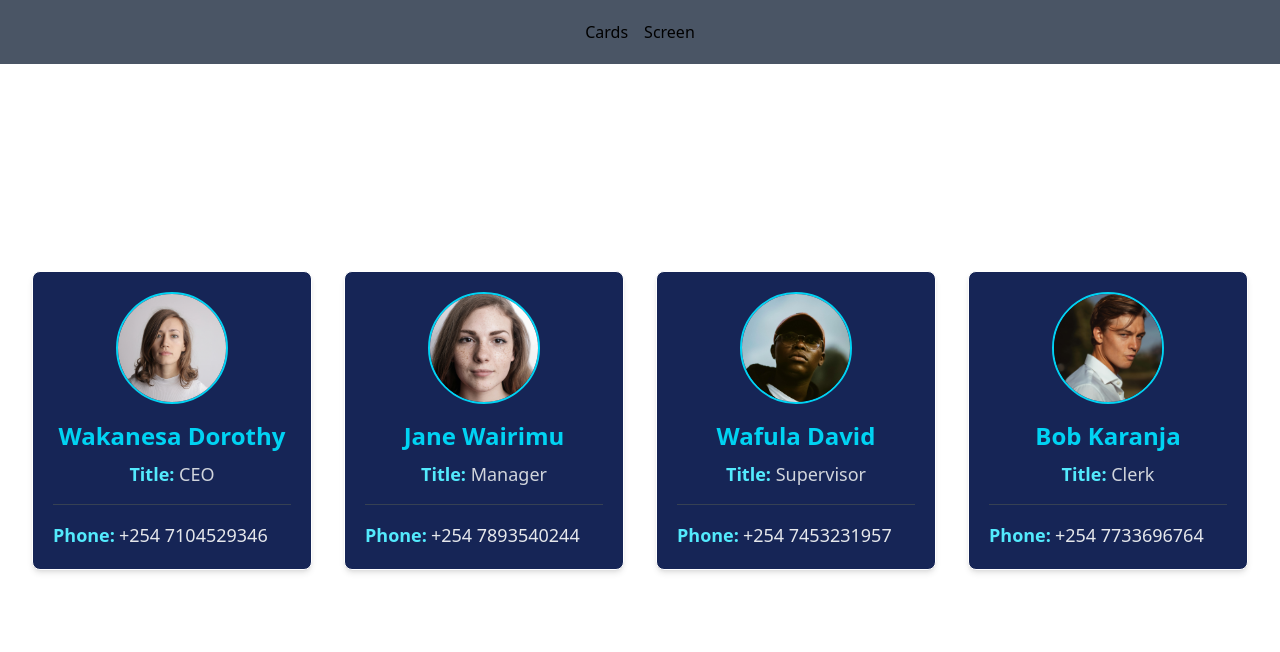
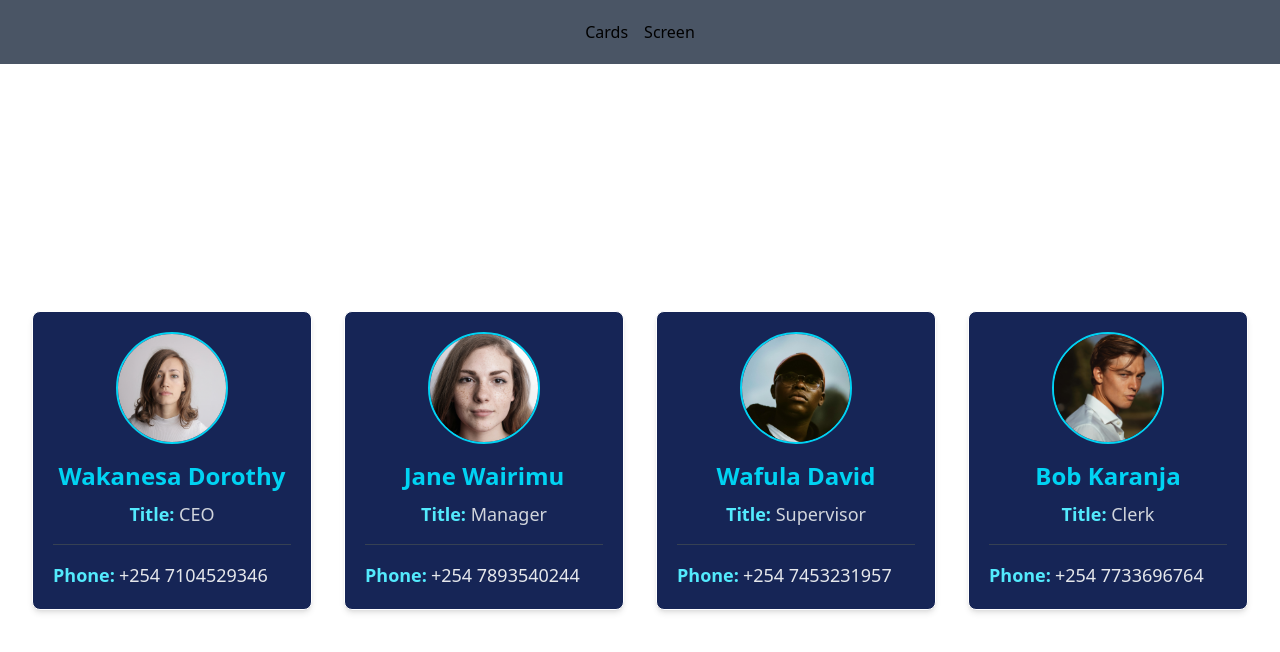
Before and after one commit to jeffkaberagithara-guru/Tasks, a React (Vite) app: page / in a window 1280 px wide. Shown: the top 652 px of the page. Built offline with nearby package versions, Linux system fonts and the light colour scheme.

Commit message:
Modified made.

```diff
--- a/src/components/BusinessCard.jsx
+++ b/src/components/BusinessCard.jsx
@@ -1,6 +1,6 @@
 function BusinessCard({name, title, image, phone}) {
     return (
-        <div className="p-4 mt-10 sm:p-5 w-full max-w-xs sm:max-w-sm border cursor-pointer rounded-lg shadow-md hover:shadow-lg transition-all duration-300 bg-blue-950 text-white">
+        <div className="p-4 mt-30 sm:p-5 w-full max-w-xs sm:max-w-sm border cursor-pointer rounded-lg shadow-md hover:shadow-lg transition-all duration-300 bg-blue-950 text-white">
             <div className="flex flex-col items-center text-center">
                 <img
                     src={image}
```
